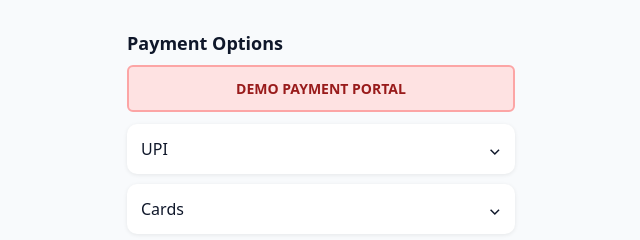
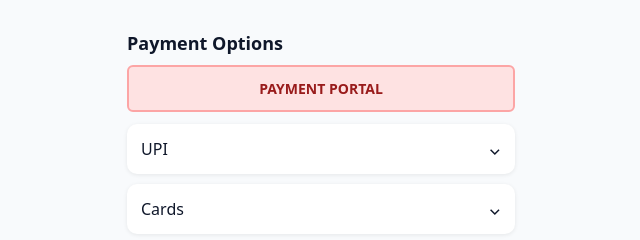
Before and after one commit to mainakgarai007/Payment-portel-, a plain HTML site: page index.html in a window 1280 px wide. Shown: the top 240 px of the page, 319-959 px from the left. Drawn offline with Linux system fonts and the light colour scheme.

Commit message:
Update demo banner text to 'PAYMENT PORTAL'

```diff
--- a/index.html
+++ b/index.html
@@ -13,7 +13,7 @@
 
   <!-- DEMO WARNING -->
   <div class="demo-banner">
-    DEMO PAYMENT PORTAL
+    PAYMENT PORTAL
   </div>
 
   <!-- UPI -->
```
